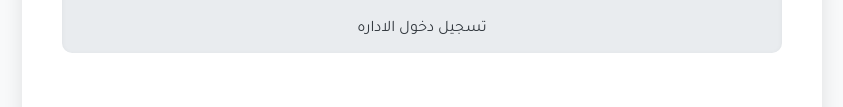
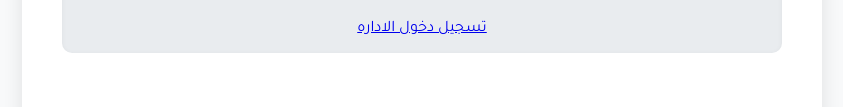
Before and after one commit to magamhomadi/Doner, a plain HTML site: page index.html in a window 1280 px wide. Shown: the part 508-615 px from the top of the page, without its empty margins (218-1061 px from the left). Drawn offline with Linux system fonts and the light colour scheme.

Commit message:
Update index.html

```diff
--- a/index.html
+++ b/index.html
@@ -348,7 +348,7 @@
                 <button id="addDonorButton" class="action-button" onclick="location.href='addDoner.html'">اضافة متبرع جديد </button>
 
             </div>
-            <a harf="login.html"> تسجيل دخول الاداره </a>
+            <a href="login.html"> تسجيل دخول الاداره </a>
             <div id="searchMessage" class="error-message" style="display:none;"></div>
         </div>
 
```
